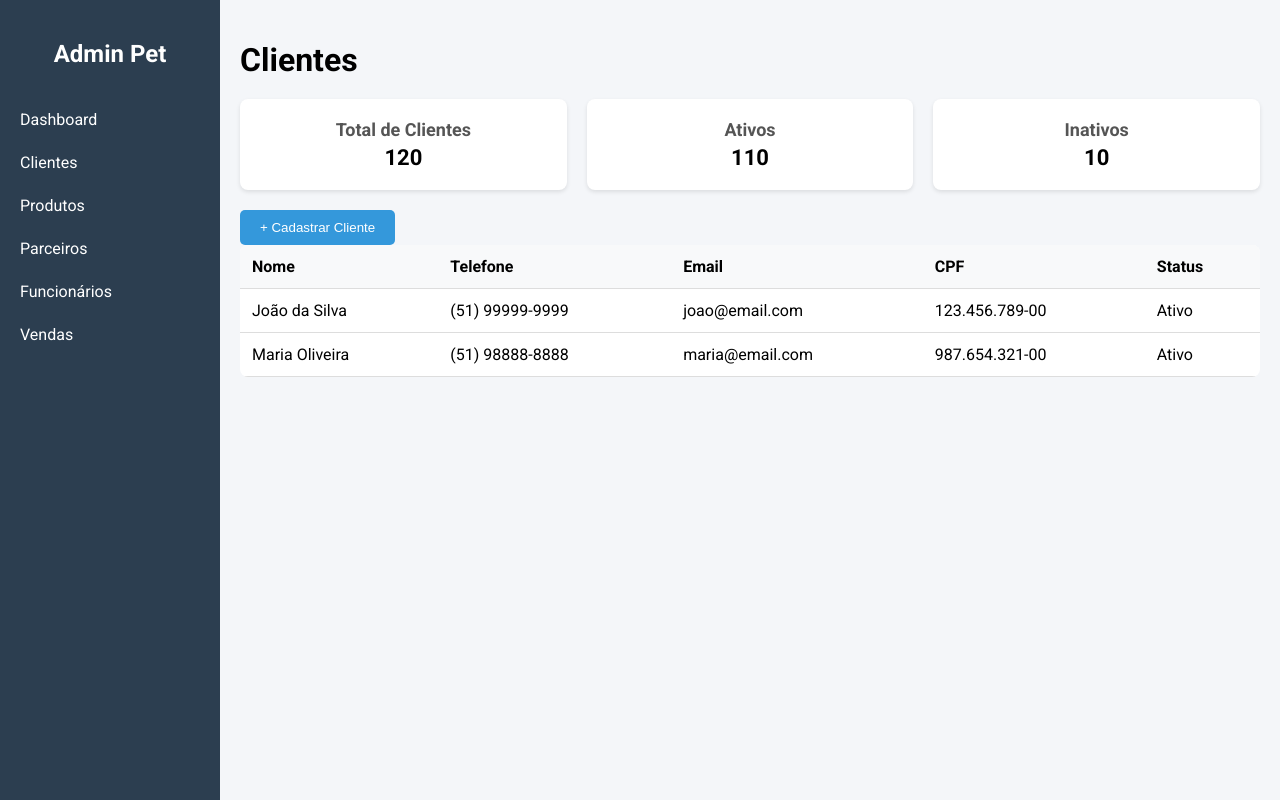
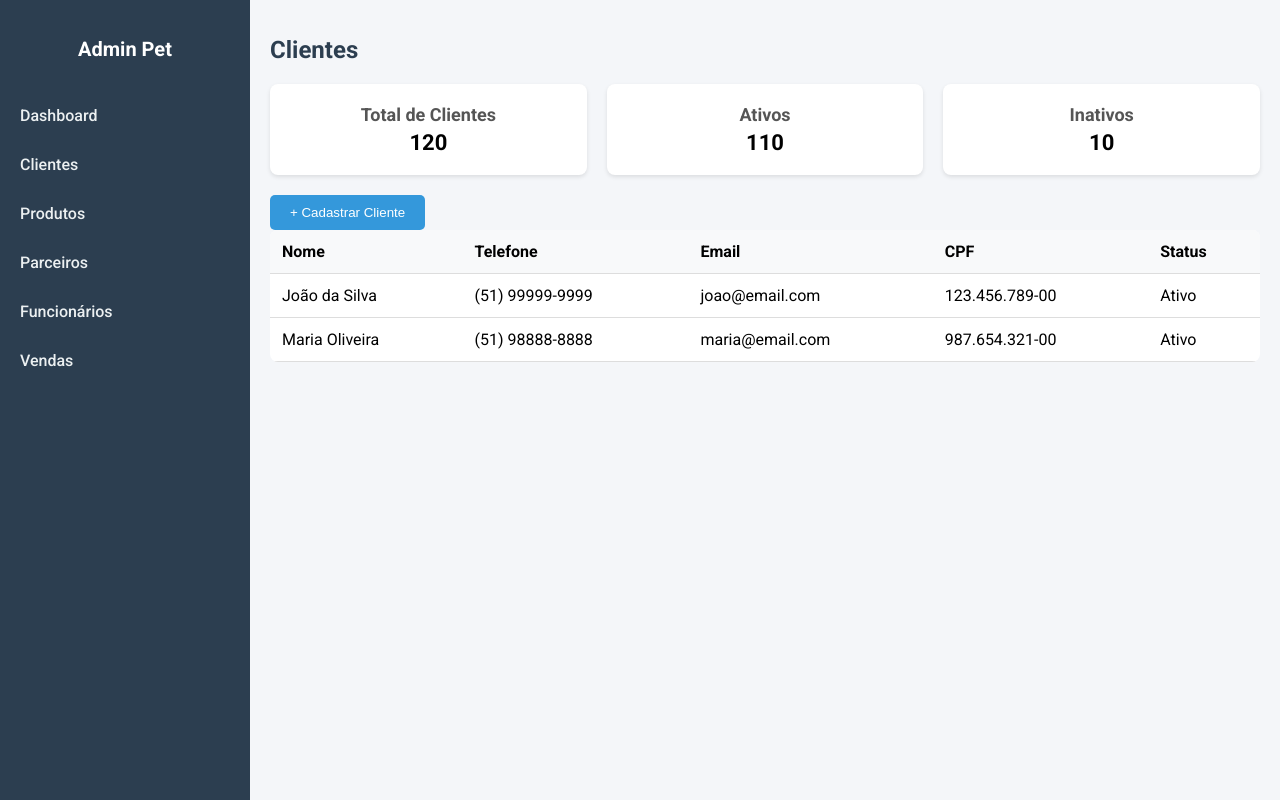
Before and after one commit to Eduardo-Castelleti/siteteste, a plain HTML site: page teste/colaborador/cliente.html in a window 1280 px wide. Drawn offline with Linux system fonts and the light colour scheme.

Commit message:
Update cliente.html

```diff
--- a/teste/colaborador/cliente.html
+++ b/teste/colaborador/cliente.html
@@ -14,27 +14,20 @@
       background: #f4f6f9;
     }
     /* Menu lateral */
-    .sidebar {
-      width: 220px;
-      background: #2c3e50;
-      color: white;
-      padding: 20px 0;
-      display: flex;
-      flex-direction: column;
-    }
-    .sidebar h2 {
-      text-align: center;
-      margin-bottom: 30px;
-    }
-    .sidebar a {
-      color: white;
-      padding: 12px 20px;
-      text-decoration: none;
-      display: block;
-    }
-    .sidebar a:hover {
-      background: #34495e;
-    }
+  .sidebar {
+    width: 250px;
+    background-color: #2c3e50;
+    color: #fff;
+    display: flex;
+    flex-direction: column;
+    padding-top: 20px;
+  }
+  .sidebar h2 { text-align:center; margin-bottom:30px; font-size:20px; font-weight:700; }
+  .sidebar a { padding:15px 20px; text-decoration:none; color:#ecf0f1; display:block; transition:0.3s; font-weight:500; }
+  .sidebar a:hover { background-color: #34495e; }
+  .sidebar a.active { background-color:#1abc9c; color:#fff; }
+  .content { flex:1; padding:20px; overflow-y:auto; }
+  h1 { font-size:24px; margin-bottom:20px; color:#2c3e50; }
     /* Conteúdo */
     .content {
       flex: 1;
```
